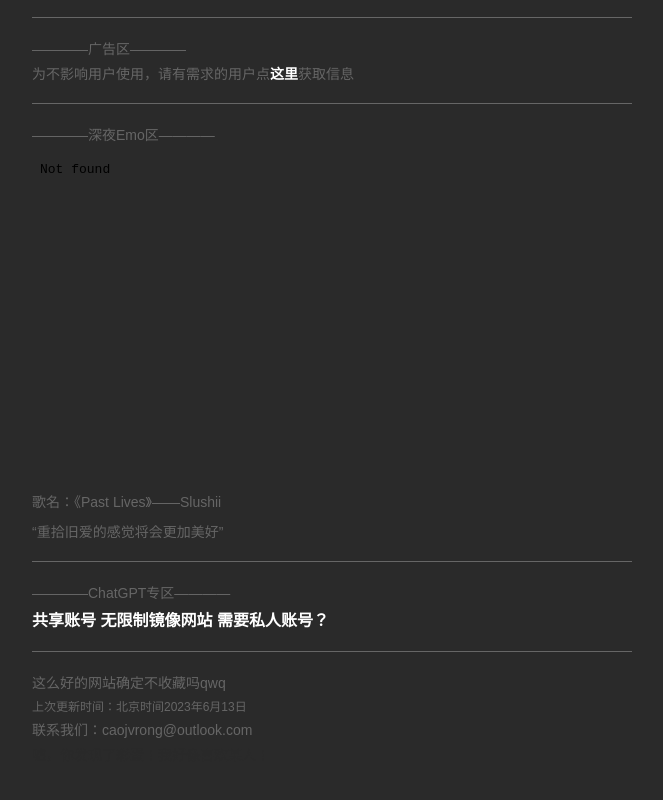
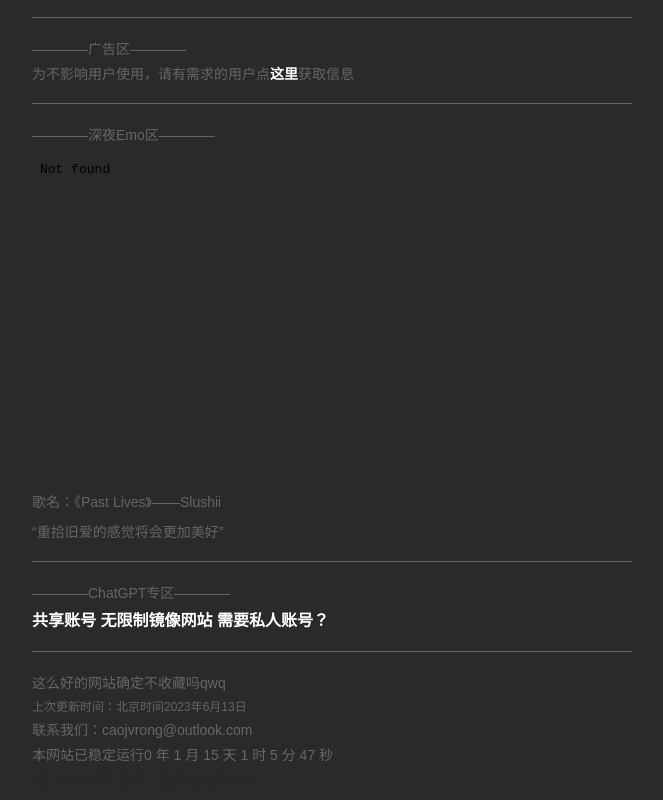
Before and after one commit to end-chapter/end-chapter.github.io, a plain HTML site: page index.html in a window 1280 px wide. Shown: the part 417-1217 px from the top of the page, without its empty margins (308-971 px from the left). Drawn offline with Linux system fonts and the light colour scheme.

Commit message:
Update index.html

```diff
--- a/index.html
+++ b/index.html
@@ -92,6 +92,39 @@ a:hover {
     color: #2a2a2a; /* 与背景颜色相同 */
 }
 </style>
+<script>
+    function updateRunningClock() {
+        var startDate = new Date("2023-04-28T11:56:45Z"); // 替换为你网站的开始日期和时间
+        var currentDate = new Date();
+        var timeDiff = currentDate.getTime() - startDate.getTime();
+
+        var seconds = Math.floor(timeDiff / 1000);
+        var minutes = Math.floor(seconds / 60);
+        var hours = Math.floor(minutes / 60);
+        var days = Math.floor(hours / 24);
+        var months = Math.floor(days / 30.436875); // 平均每月的天数
+        var years = Math.floor(months / 12);
+
+        seconds %= 60;
+        minutes %= 60;
+        hours %= 24;
+        days %= 30.436875;
+        months %= 12;
+
+        var clockText = "";
+        clockText += years + " 年 ";
+        clockText += months + " 月 ";
+        clockText += Math.floor(days) + " 天 ";
+        clockText += hours + " 时 ";
+        clockText += minutes + " 分 ";
+        clockText += seconds + " 秒";
+
+        var clockElement = document.getElementById("running-clock");
+        clockElement.textContent = clockText;
+
+        setTimeout(updateRunningClock, 1000); // 每秒更新一次时钟
+    }
+</script>
 <meta charset="utf-8">
 <meta name="viewport" content="width=device-width, initial-scale=1, maximum-scale=1, user-scalable=no">
 <meta http-equiv="X-UA-Compatible" content="IE=edge, chrome=1">
@@ -108,7 +141,7 @@ a:hover {
 </script>
 
 </head>
-<body>
+<body onload="updateRunningClock()">
 
 <div class="container">
     <h1 class="fade-in">Welcome!</h1>
@@ -137,12 +170,11 @@ a:hover {
     <p class="timestamp fade-in">上次更新时间：北京时间2023年6月13日</p>
     <p class="fade-in">联系我们：caojvrong@outlook.com</p>
 
+    <p class="fade-in">本网站已稳定运行<span id="running-clock"></span></p>
+
     <p class="easter-egg">嘘，你发现了彩蛋！我好像喜欢某人！</p>
+
 </div>
-
-<script>
-    // JavaScript代码可以在此处添加
-</script>
 
 </body>
 </html>
```
